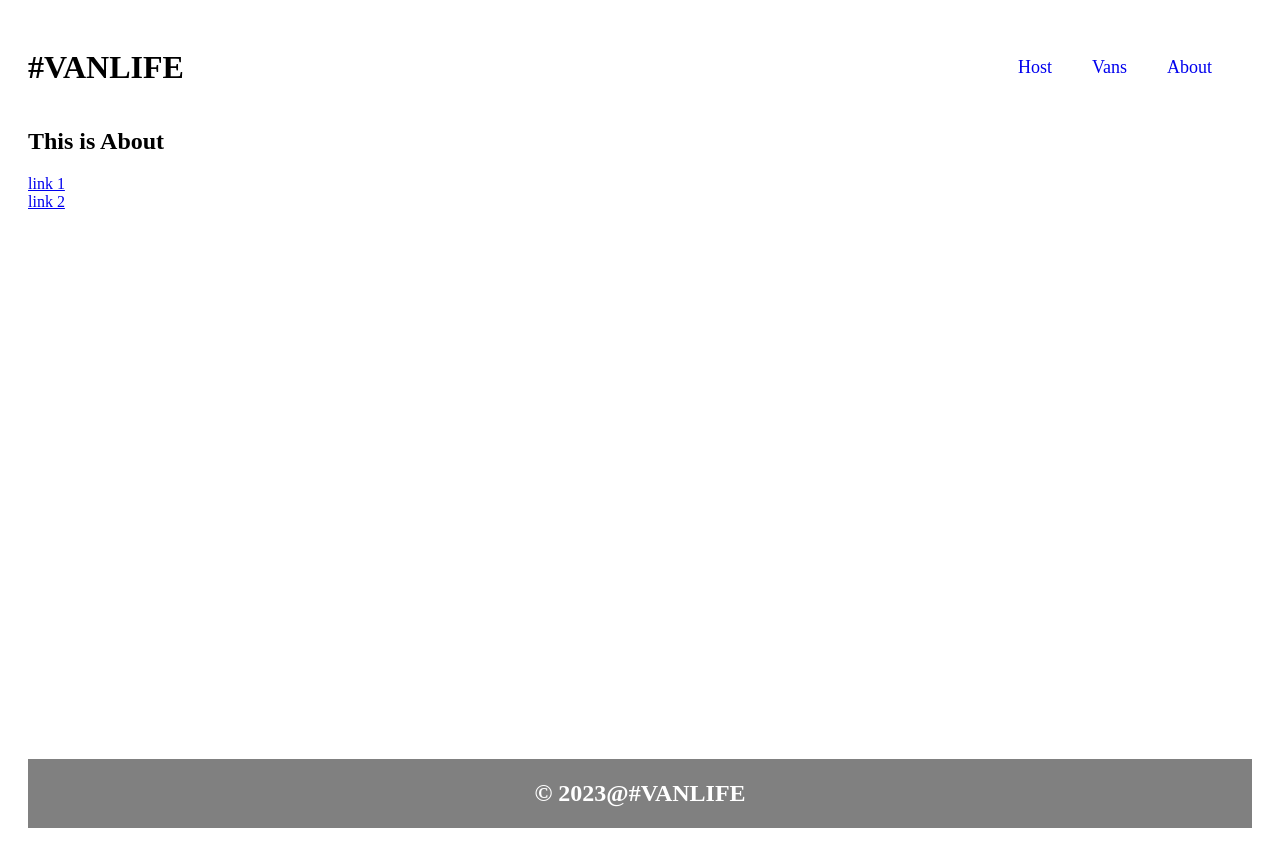
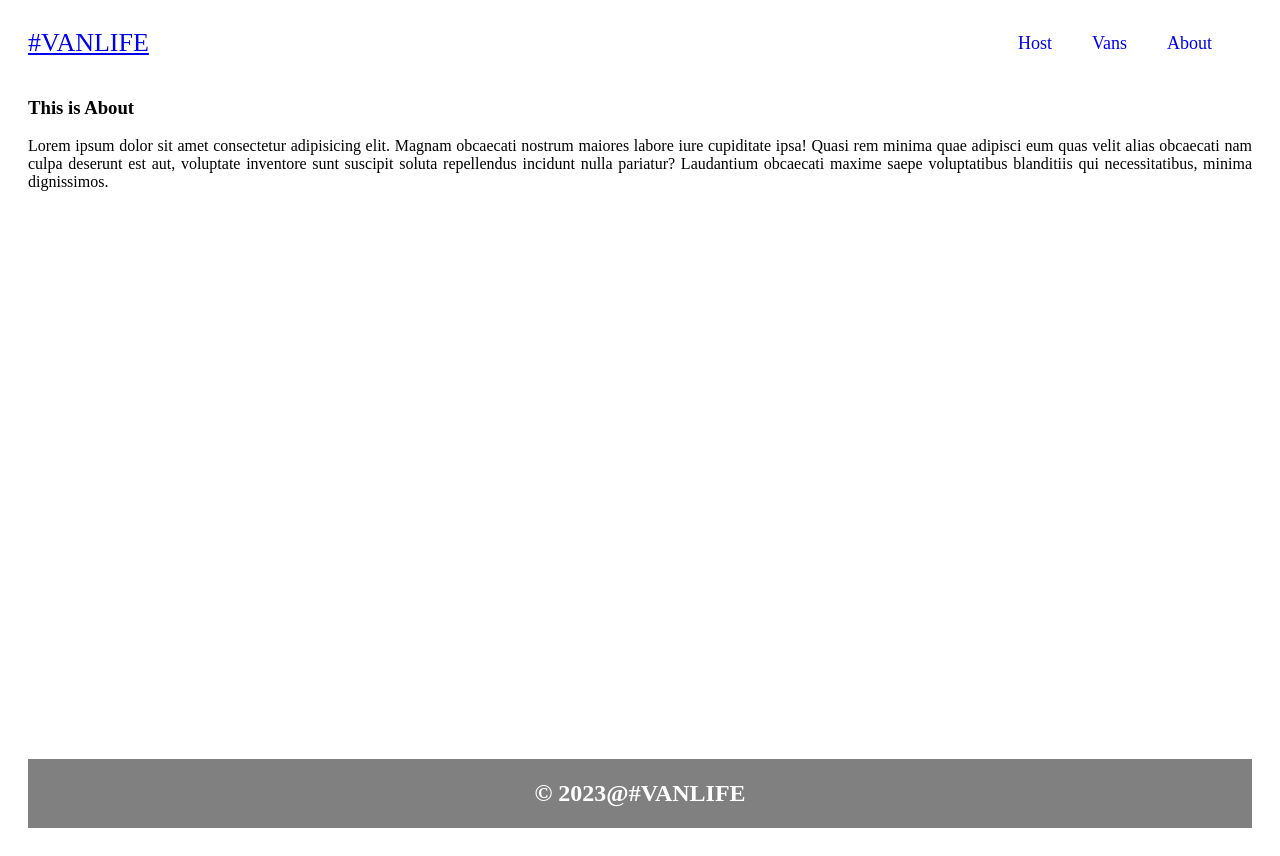
Before and after one commit to SagarMainali/react-router, a React (Vite) app: page /about in a window 1280 px wide. Built offline with nearby package versions, Linux system fonts and the light colour scheme.

Commit message:
added home path link

```diff
--- a/src/App.tsx
+++ b/src/App.tsx
@@ -1,8 +1,9 @@
 import { BrowserRouter, Routes, Route } from 'react-router-dom'
 import Home from './Pages/Home'
 import About from './Pages/About'
-import Details from './Pages/Details'
 import Layout from './Components/Layout'
+import Host from './Pages/Host'
+import Vans from './Pages/Vans'
 
 const App = () => {
 
@@ -11,8 +12,9 @@ const App = () => {
                <Routes>
                     <Route path='/' element={<Layout />}>
                          <Route index element={<Home />} />
-                         <Route path="/about" element={<About />} />
-                         <Route path="/about/:id" element={<Details />} />
+                         <Route path="host" element={<Host />} />
+                         <Route path="vans" element={<Vans />} />
+                         <Route path="about" element={<About />} />
                     </Route>
                </Routes>
           </BrowserRouter>
--- a/src/Components/Header.tsx
+++ b/src/Components/Header.tsx
@@ -3,7 +3,7 @@ import { NavLink } from "react-router-dom"
 function Header() {
      return (
           <div className="header">
-               <h1>#VANLIFE</h1>
+               <NavLink to='/' style={{fontSize: '26px'}}>#VANLIFE</NavLink>
                <div className="links">
                     <NavLink to='/host'>Host</NavLink>
                     <NavLink to='/vans'>Vans</NavLink>
--- a/src/Pages/About.tsx
+++ b/src/Pages/About.tsx
@@ -1,11 +1,9 @@
-import { Link } from "react-router-dom"
 
 function About() {
   return (
     <div>
-      <h2>This is About</h2>
-      <Link to='/about/link1'>link 1</Link><br />
-      <Link to='/about/link2'>link 2</Link>
+      <h3>This is About</h3>
+      <p>Lorem ipsum dolor sit amet consectetur adipisicing elit. Magnam obcaecati nostrum maiores labore iure cupiditate ipsa! Quasi rem minima quae adipisci eum quas velit alias obcaecati nam culpa deserunt est aut, voluptate inventore sunt suscipit soluta repellendus incidunt nulla pariatur? Laudantium obcaecati maxime saepe voluptatibus blanditiis qui necessitatibus, minima dignissimos.</p>
     </div>
   )
 }
--- a/src/styles.css
+++ b/src/styles.css
@@ -10,6 +10,7 @@ body {
      display: flex;
      justify-content: space-between;
      align-items: center;
+     margin-bottom: 20px;
 }
 
 .links>* {
```
